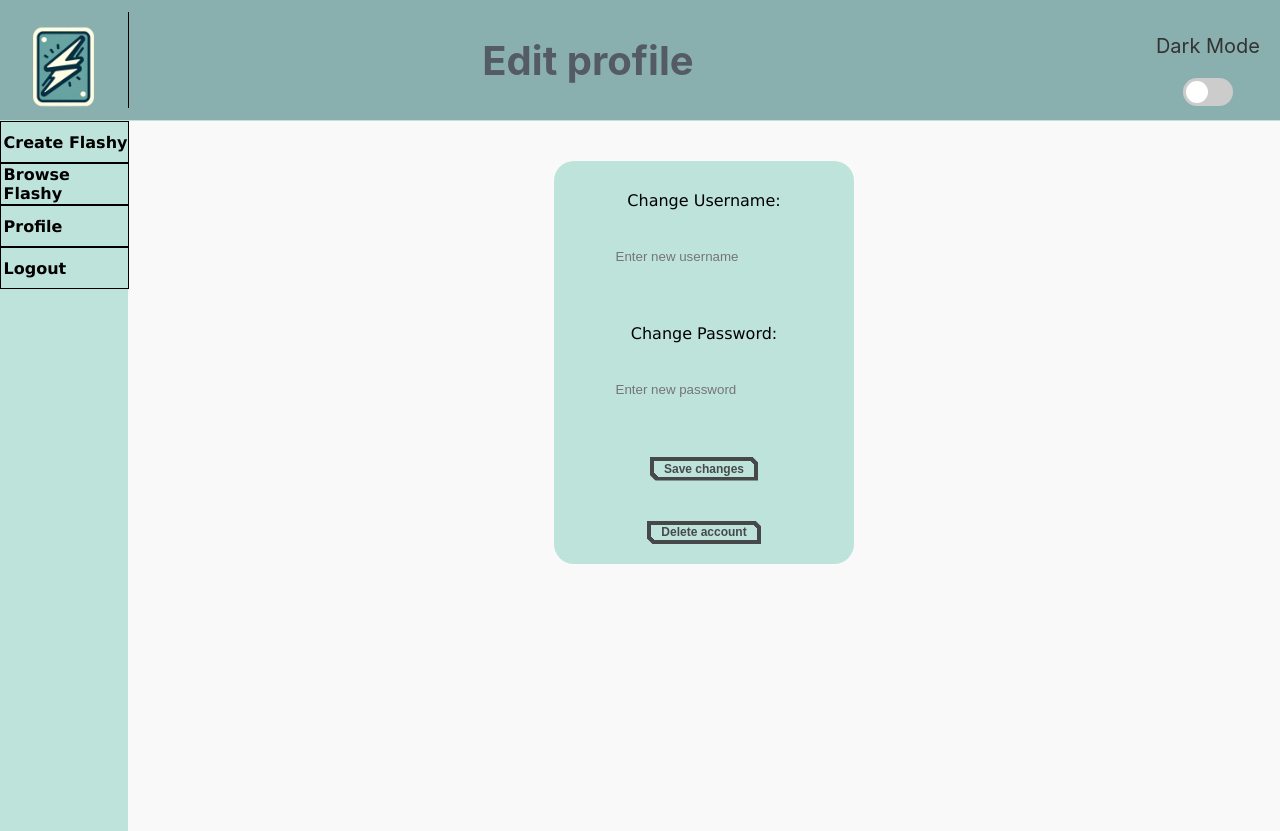
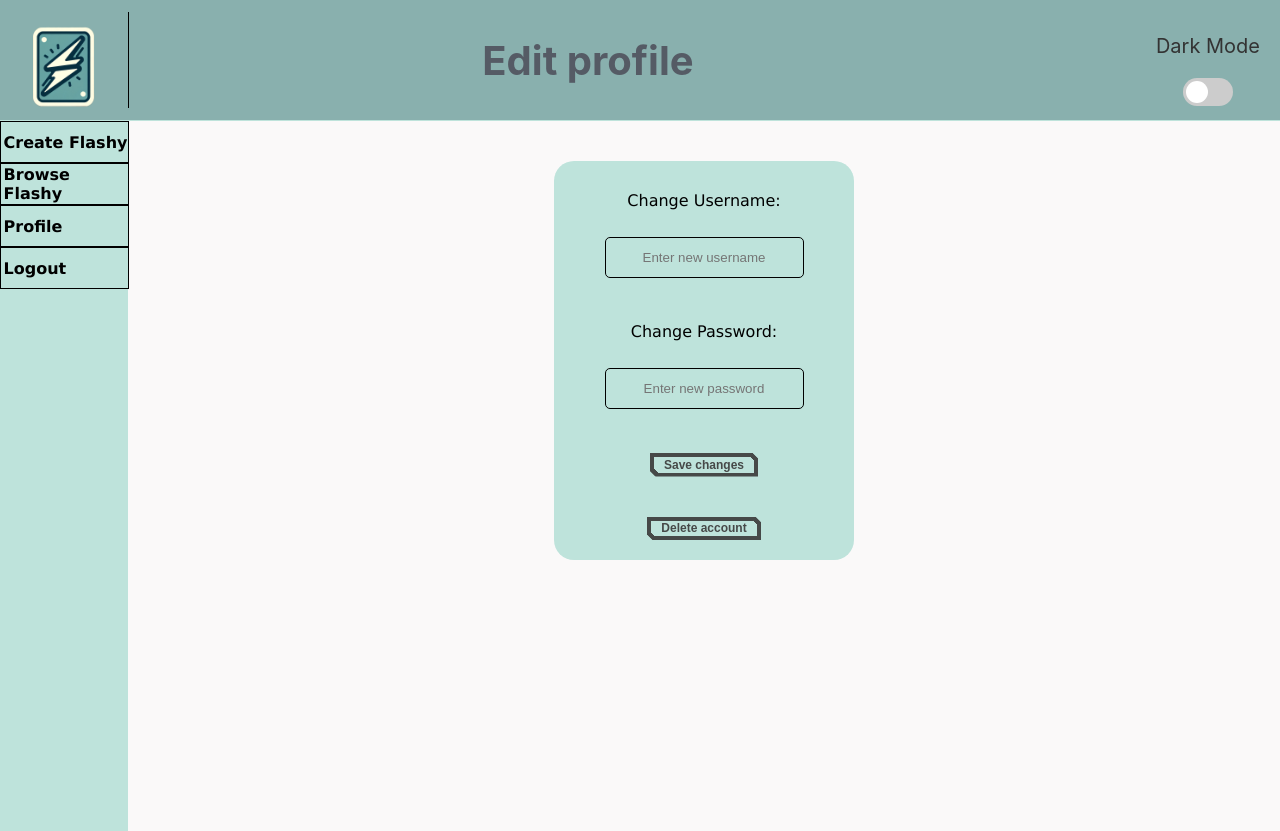
Before and after one commit to ThomasHWik/Flashy-frontend, a React (Create React App) app: page /EditProfile in a window 1280 px wide. Built offline with nearby package versions, Linux system fonts and the light colour scheme.

Commit message:
not visible input fields

```diff
--- a/src/components/createAdmin.js
+++ b/src/components/createAdmin.js
@@ -105,9 +105,9 @@ function CreateAdmin() {
         <div className="create-new-admin">
           <h2>Create new admin</h2>
             <label htmlFor="username">Username:</label>
-            <input onKeyDown={handleEnter} onChange={(e)=>handleUserName (e)} type="text" id="username" name="username" />
+            <input className="inputChangeAdmin" onKeyDown={handleEnter} onChange={(e)=>handleUserName (e)} type="text" id="username" name="username" />
             <label htmlFor="password">Password:</label>
-            <input onKeyDown={handleEnter} onChange={(e)=>handlePassword (e)} type="password" id="password" name="password" />
+            <input className="inputChangeAdmin" onKeyDown={handleEnter} onChange={(e)=>handlePassword (e)} type="password" id="password" name="password" />
             <button className="btnCreateAdmin" onClick={() => sendCreateAdmin()}>Create Admin</button>
         </div>
       </div>
--- a/src/components/css/editProfile.css
+++ b/src/components/css/editProfile.css
@@ -44,6 +44,7 @@ input[type="text"], input[type="password"] {
     text-align: center;
     margin-top: 30px;
     margin-bottom: 40px;
+
 }
 
 .changePassword {
@@ -134,3 +135,12 @@ input[type="text"], input[type="password"] {
     transition: color var(--t,0.3s), background-size 0.3s;
 
     }
+
+    .inputChangeAdmin{
+        text-align: center;
+        margin-top: 10%;
+        margin-bottom: 15%;
+        height: 45%;
+        border: 1px solid #000 !important;
+        padding: 10px !important;
+    }
--- a/src/components/editProfile.js
+++ b/src/components/editProfile.js
@@ -92,15 +92,16 @@ function EditProfile() {
                         Change Username:
                         <br></br>
                         <br></br>
-                        <input onKeyDown={handleEnter} type="text" value={username} placeholder="Enter new username" onChange={(e)=>handleUserName (e)} ></input>
+                        <input className="inputChangeAdmin" onKeyDown={handleEnter} type="text" value={username} placeholder="Enter new username" onChange={(e)=>handleUserName (e)} ></input>
                     </label>
                 </div>
+
                 <div className="changePassword">
                     <label>
                         Change Password:
                         <br></br>
                         <br></br>
-                        <input onKeyDown={handleEnter} type="text" placeholder="Enter new password" value={password} onChange={(e)=>handlePassword (e)}></input>                    </label>
+                        <input className="inputChangeAdmin" onKeyDown={handleEnter} type="text" placeholder="Enter new password" value={password} onChange={(e)=>handlePassword (e)}></input>                    </label>
                 </div>
                 <button className="saveChangesButton" value={password} onClick={() => sendUser()}>Save changes</button>
 
```
